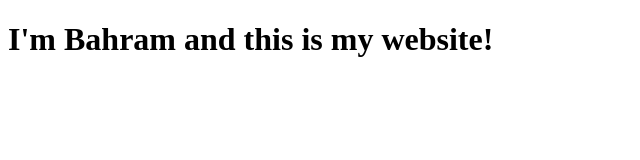
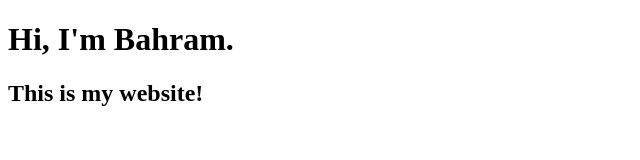
Before and after one commit to BahramF73/BahramF73.github.io, a plain HTML site: page index.html in a window 1280 px wide. Shown: the whole page, without its empty margins (0-640 px from the left). Drawn offline with Linux system fonts and the light colour scheme.

Commit message:
Update index.html

```diff
--- a/index.html
+++ b/index.html
@@ -6,6 +6,7 @@
         </title>
     </head>
     <body>
-        <h1>I'm Bahram and this is my website!</h1>
+        <h1>Hi, I'm Bahram.</h1>
+        <h2>This is my website!</h2>
     </body>
 </html>
```
